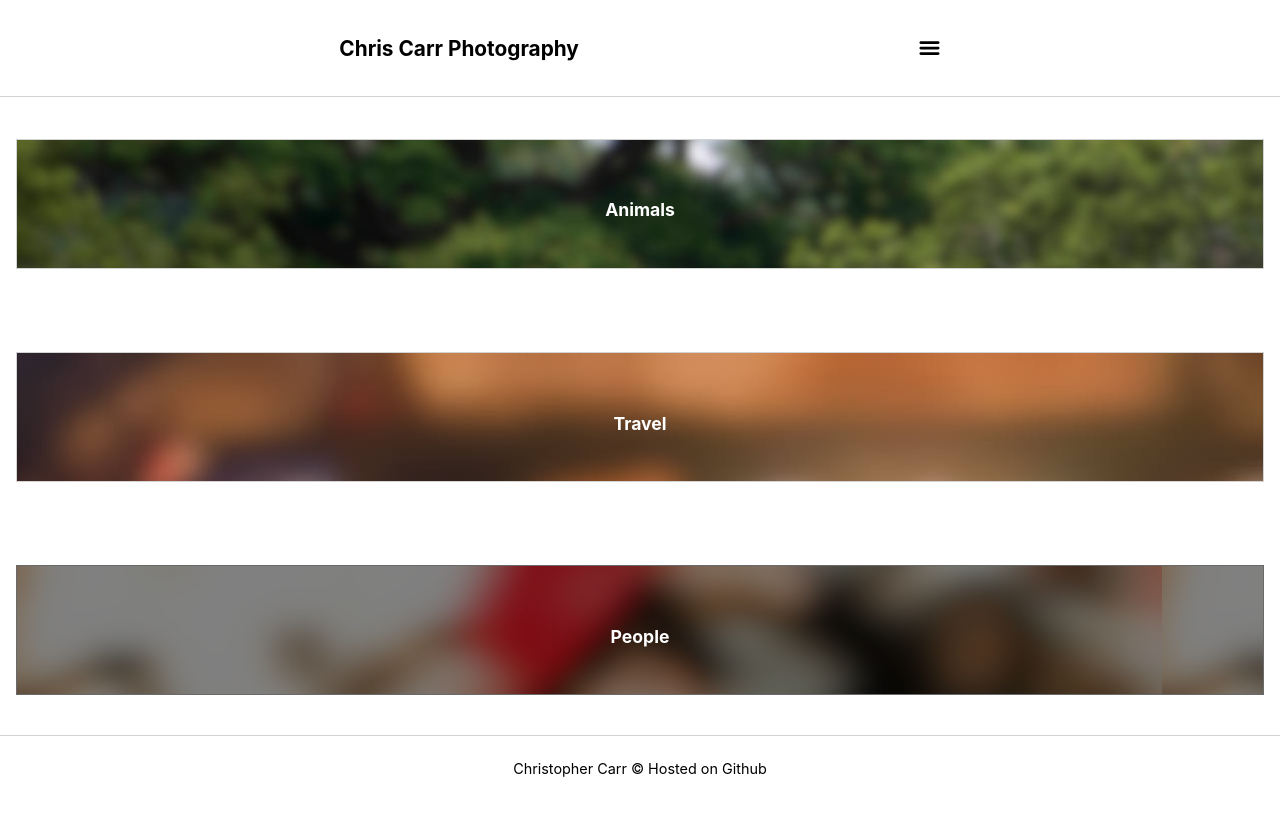
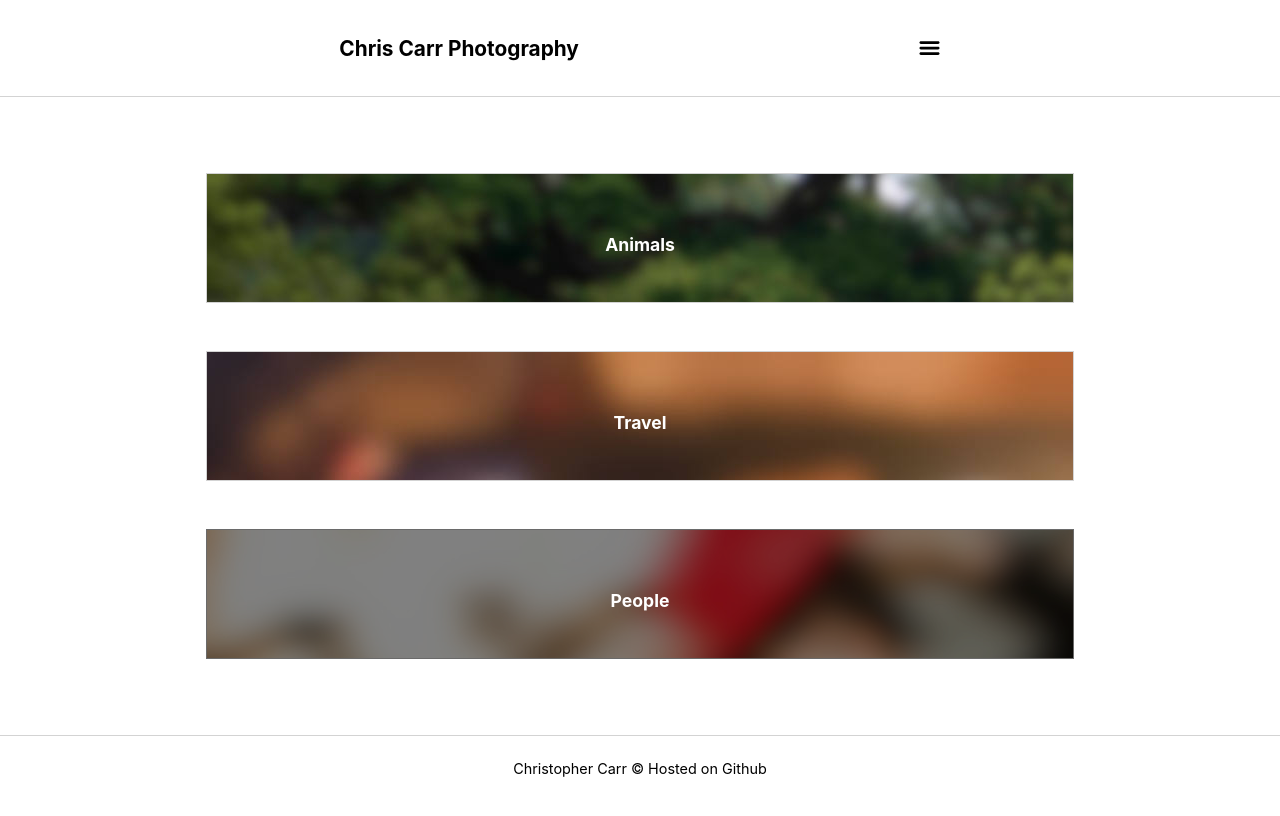
Before and after one commit to christocarr/photo-gallery, a React (Create React App) app: page /#/ in a window 1280 px wide. Shown: the top 816 px of the page. Built offline with nearby package versions, Linux system fonts and the light colour scheme.

Commit message:
Fix home screen layout

```diff
--- a/src/App.css
+++ b/src/App.css
@@ -1,14 +1,22 @@
 .App {
+  position: relative;
   text-align: center;
-  height: auto;
+  height: 80vh;
+  margin: 12vh 0 0 0;
 }
 
 .header {
+  position: fixed;
+  top: 0;
+  left: 0;
+  z-index: 1001;
+  width: 100vw;
   height: 12vh;
   display: flex;
   justify-content: space-evenly;
   align-items: center;
   border-bottom: 1px solid lightgrey;
+  background-color: white;
 }
 
 h1 {
@@ -21,6 +29,36 @@ h1 {
 
 .navigation {
   display: none;
+}
+
+/**************HOME SCREEN*************/
+.category-container {
+  display: flex;
+  flex-direction: column;
+  justify-content: center;
+  max-width: 900px;
+  height: 100%;
+  margin: 0 auto 0 auto;
+}
+
+.category {
+  position: relative;
+  display: flex;
+  flex-direction: column;
+  justify-content: center;
+  align-content: center;
+  height: auto;
+  margin: 1.5em 1em 1.5em 1em;
+}
+
+.category-heading {
+  color:white;
+  top: 50%;
+  left: 50%;
+  transform: translate(-50%, -90%);
+  -webkit-transform: translate(-50%, -90%);
+  position: absolute;
+  font-size: 1.1em;
 }
 
 .home-image-container {
@@ -41,36 +79,15 @@ h1 {
   background-image: url("images/animals/rhino/rhinohome.jpg");
 }
 
-.category-container {
-  display: flex;
-  flex-direction: column;
-  max-width: 100%;
-  height: 80vh;
-}
-
-.category {
-  position: relative;
-  display: flex;
-  flex-direction: column;
-  justify-content: center;
-  align-content: center;
-  height: 25vh;
-  margin: 0.5em 1em 0.5em 1em;
-}
-
-.category-heading {
-  color:white;
-  top: 50%;
-  left: 50%;
-  transform: translate(-50%, -90%);
-  -webkit-transform: translate(-50%, -90%);
-  position: absolute;
-  font-size: 1.1em;
-}
+/**************GALLERIES*************/
 
 .gallery-container {
   width: 70%;
-  margin: 0 auto 0 auto;
+  margin: 15vh auto 0 auto;
+}
+
+h2 {
+  font-size: 1.1em;
 }
 
 .bottom-nav {
```
